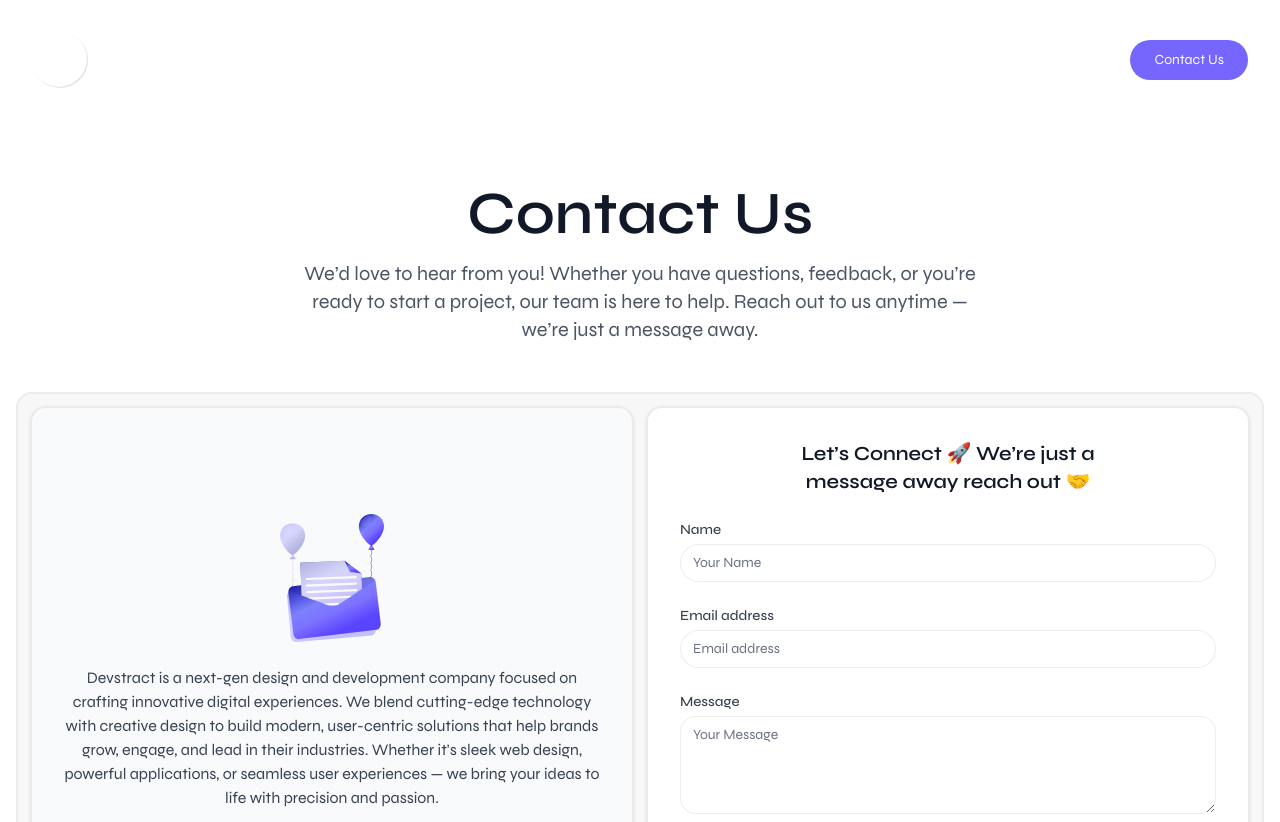
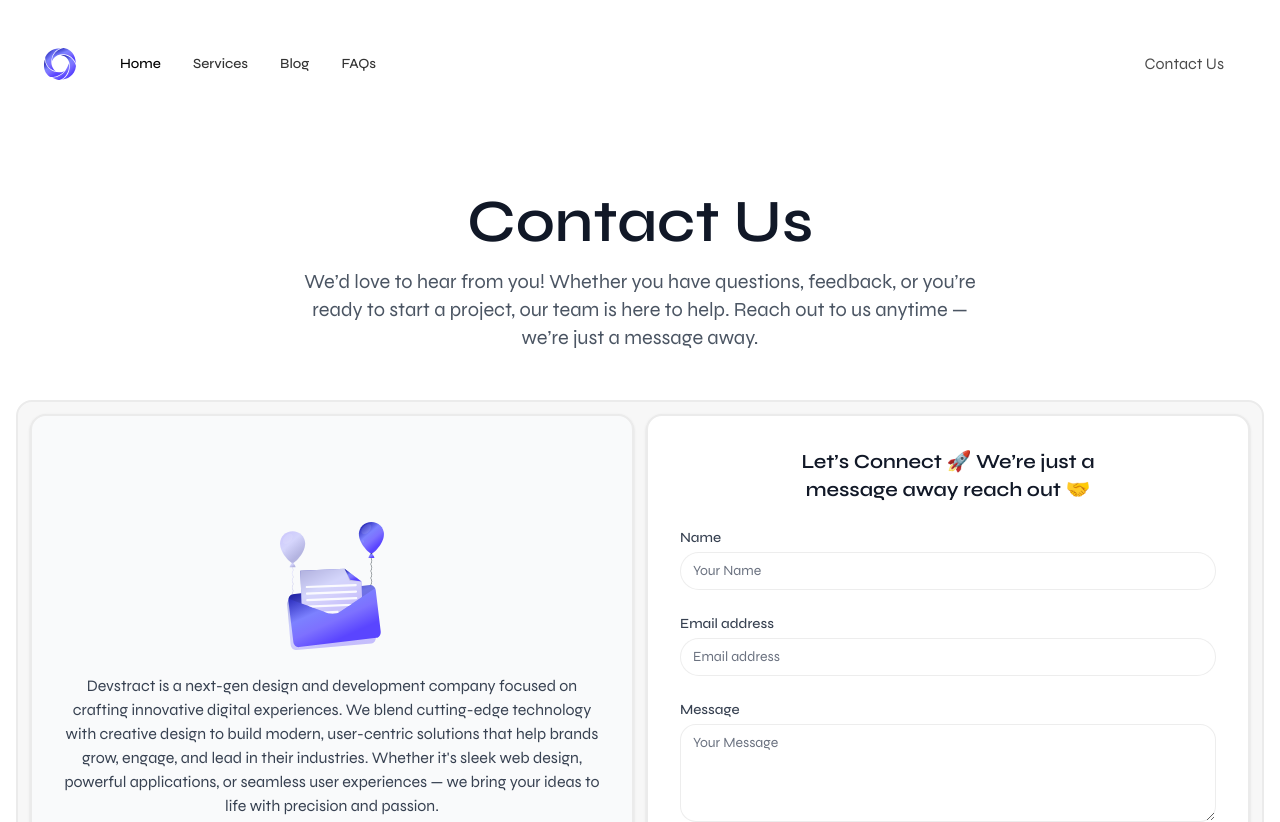
Before and after one commit to afnanahmadtariq/Devstract, a Next.js app: page /contactus in a window 1280 px wide. Shown: the top 822 px of the page. Built offline with nearby package versions, Linux system fonts and the light colour scheme.

Commit message:
Add contactPage prop to Navigation for contact page styling
Introduces a contactPage prop to the Navigation component to adjust styles and behavior when rendered on the Contact Us page. Updates navigation links, logo, and button appearance for better visual consistency on the contact page.

```diff
--- a/app/contactus/page.tsx
+++ b/app/contactus/page.tsx
@@ -5,7 +5,7 @@ import Footer from '@/components/footer'
 export default function ContactUsPage() {
   return (
     <>
-      <Navigation />
+      <Navigation contactPage />
       <main className="flex flex-col min-h-[70vh] bg-white dark:bg-gray-900">
         <section className="flex flex-col items-center justify-center py-16 px-4">
           <h1 className="text-5xl md:text-6xl font-semibold text-gray-900 dark:text-white mb-4 text-center">Contact Us</h1>
--- a/components/navigation.tsx
+++ b/components/navigation.tsx
@@ -5,8 +5,11 @@ import { Button } from "@/components/ui/button"
 import Image from "next/image"
 import { useState } from "react"
 
-export default function Navigation() {
-  const [rotating, setRotating] = useState(false)
+interface NavigationProps {
+  contactPage?: boolean;
+}
+
+export default function Navigation({ contactPage = false }: NavigationProps) {
   const [menuOpen, setMenuOpen] = useState(false)
 
   return (
@@ -14,35 +17,35 @@ export default function Navigation() {
       <div className="flex items-center justify-between">
         {/* Logo */}
         <div className="flex items-center space-x-8">
-          <div className="w-14 h-14 bg-white/[8%] backdrop-blur rounded-full flex items-center justify-center shadow-[inset_-1px_-1px_1px_rgba(0,0,0,0.13),inset_1px_1px_4px_rgba(255,255,255,0.18)]">
+          <div className={contactPage ? "w-14 h-14 flex items-center justify-center" : "w-14 h-14 bg-white/[8%] backdrop-blur rounded-full flex items-center justify-center shadow-[inset_-1px_-1px_1px_rgba(0,0,0,0.13),inset_1px_1px_4px_rgba(255,255,255,0.18)]"}>
             <Image
               src="/images/logo.svg"
               alt="Devstract Logo"
               width={32}
               height={32}
-              className={`filter brightness-0 invert cursor-pointer transition-transform duration-500 ${rotating ? "rotate-[-360deg]" : ""}`}
+              className={
+                contactPage
+                  ? "cursor-pointer"
+                  : "cursor-pointer filter brightness-0 invert"
+              }
               onClick={() => {
-                setRotating(true)
-                setTimeout(() => {
-                  window.location.reload()
-                }, 500)
+                window.location.href = "/"
               }}
-              style={{ willChange: "transform" }}
             />
           </div>
 
           {/* Navigation Links (Desktop) */}
           <div className="hidden md:flex items-center space-x-8">
-            <Link href="#home" className="text-white hover:text-purple-400 font-medium transition-colors text-sm">
+            <Link href="/#home" className={contactPage ? "text-black dark:text-white hover:text-purple-400 font-medium transition-colors text-sm" : "text-white hover:text-purple-400 font-medium transition-colors text-sm"}>
               Home
             </Link>
-            <Link href="#services" className="text-white/80 hover:text-purple-400 font-medium transition-colors text-sm">
+            <Link href="/#services" className={contactPage ? "text-black/80 dark:text-white/80 hover:text-purple-400 font-medium transition-colors text-sm" : "text-white/80 hover:text-purple-400 font-medium transition-colors text-sm"}>
               Services
             </Link>
-            <Link href="#blog" className="text-white/80 hover:text-purple-400 font-medium transition-colors text-sm">
+            <Link href="#blog" className={contactPage ? "text-black/80 dark:text-white/80 hover:text-purple-400 font-medium transition-colors text-sm" : "text-white/80 hover:text-purple-400 font-medium transition-colors text-sm"}>
               Blog
             </Link>
-            <Link href="#faqs" className="text-white/80 hover:text-purple-400 font-medium transition-colors text-sm">
+            <Link href="/#faqs" className={contactPage ? "text-black/80 dark:text-white/80 hover:text-purple-400 font-medium transition-colors text-sm" : "text-white/80 hover:text-purple-400 font-medium transition-colors text-sm"}>
               FAQs
             </Link>
           </div>
@@ -50,7 +53,7 @@ export default function Navigation() {
 
         {/* Mobile Menu Button */}
         <button
-          className="md:hidden flex items-center justify-center w-12 h-12 rounded-full bg-white/10"
+          className={contactPage ? "md:hidden flex items-center justify-center w-12 h-12 rounded-full bg-black/10 dark:bg-white/10" : "md:hidden flex items-center justify-center w-12 h-12 rounded-full bg-white/10"}
           onClick={() => setMenuOpen(true)}
           aria-label="Open menu"
         >
@@ -62,21 +65,27 @@ export default function Navigation() {
         </button>
 
         {/* Contact Us Button (Desktop) */}
+        {contactPage ? (
+          <span className="hidden md:inline-flex px-6 py-5 font-syne font-light rounded-full border-0 text-black dark:text-white bg-transparent cursor-default opacity-70 select-none">
+            Contact Us
+          </span>
+        ) : (
           <Link href="/contactus" passHref legacyBehavior>
             <Button className="contact-button text-white px-6 py-5 font-syne font-light rounded-full border-0 hidden md:inline-flex">
               Contact Us
             </Button>
           </Link>
+        )}
       </div>
 
       {/* Mobile Menu Overlay */}
       {menuOpen && (
         <div className="fixed inset-0 z-50 bg-black/70 flex justify-end">
-          <div className="w-72 max-w-full h-full bg-[#18182a] flex flex-col justify-between shadow-xl animate-slide-in-right">
+          <div className={contactPage ? "w-72 max-w-full h-full bg-white dark:bg-[#18182a] flex flex-col justify-between shadow-xl animate-slide-in-right" : "w-72 max-w-full h-full bg-[#18182a] flex flex-col justify-between shadow-xl animate-slide-in-right"}>
             <div>
               <div className="flex justify-end p-4">
                 <button
-                  className="text-white text-2xl"
+                  className={contactPage ? "text-black dark:text-white text-2xl" : "text-white text-2xl"}
                   onClick={() => setMenuOpen(false)}
                   aria-label="Close menu"
                 >
@@ -84,26 +93,32 @@ export default function Navigation() {
                 </button>
               </div>
               <nav className="flex flex-col items-start px-8 space-y-6 mt-8">
-                <Link href="#home" className="text-white text-lg font-medium" onClick={() => setMenuOpen(false)}>
+                <Link href="/#home" className={contactPage ? "text-black dark:text-white hover:text-purple-400 font-medium transition-colors text-lg" : "text-white hover:text-purple-400 font-medium transition-colors text-lg"} onClick={() => setMenuOpen(false)}>
                   Home
                 </Link>
-                <Link href="#services" className="text-white/80 text-lg font-medium" onClick={() => setMenuOpen(false)}>
+                <Link href="/#services" className={contactPage ? "text-black/80 dark:text-white/80 hover:text-purple-400 font-medium transition-colors text-lg" : "text-white/80 hover:text-purple-400 font-medium transition-colors text-lg"} onClick={() => setMenuOpen(false)}>
                   Services
                 </Link>
-                <Link href="#blog" className="text-white/80 text-lg font-medium" onClick={() => setMenuOpen(false)}>
+                <Link href="#blog" className={contactPage ? "text-black/80 dark:text-white/80 hover:text-purple-400 font-medium transition-colors text-lg" : "text-white/80 hover:text-purple-400 font-medium transition-colors text-lg"} onClick={() => setMenuOpen(false)}>
                   Blog
                 </Link>
-                <Link href="#faqs" className="text-white/80 text-lg font-medium" onClick={() => setMenuOpen(false)}>
+                <Link href="/#faqs" className={contactPage ? "text-black/80 dark:text-white/80 hover:text-purple-400 font-medium transition-colors text-lg" : "text-white/80 hover:text-purple-400 font-medium transition-colors text-lg"} onClick={() => setMenuOpen(false)}>
                   FAQs
                 </Link>
               </nav>
             </div>
             <div className="p-8">
+              {contactPage ? (
+                <span className="w-full px-6 py-5 font-syne font-light rounded-full border-0 text-black dark:text-white bg-transparent cursor-default opacity-70 select-none block text-center">
+                  Contact Us
+                </span>
+              ) : (
                 <Link href="/contactus" passHref legacyBehavior>
                   <Button className="contact-button w-full text-white px-6 py-5 font-syne font-light rounded-full border-0">
                     Contact Us
                   </Button>
                 </Link>
+              )}
             </div>
           </div>
         </div>
```
Lines whose indentation alone changed are shown as unchanged.
